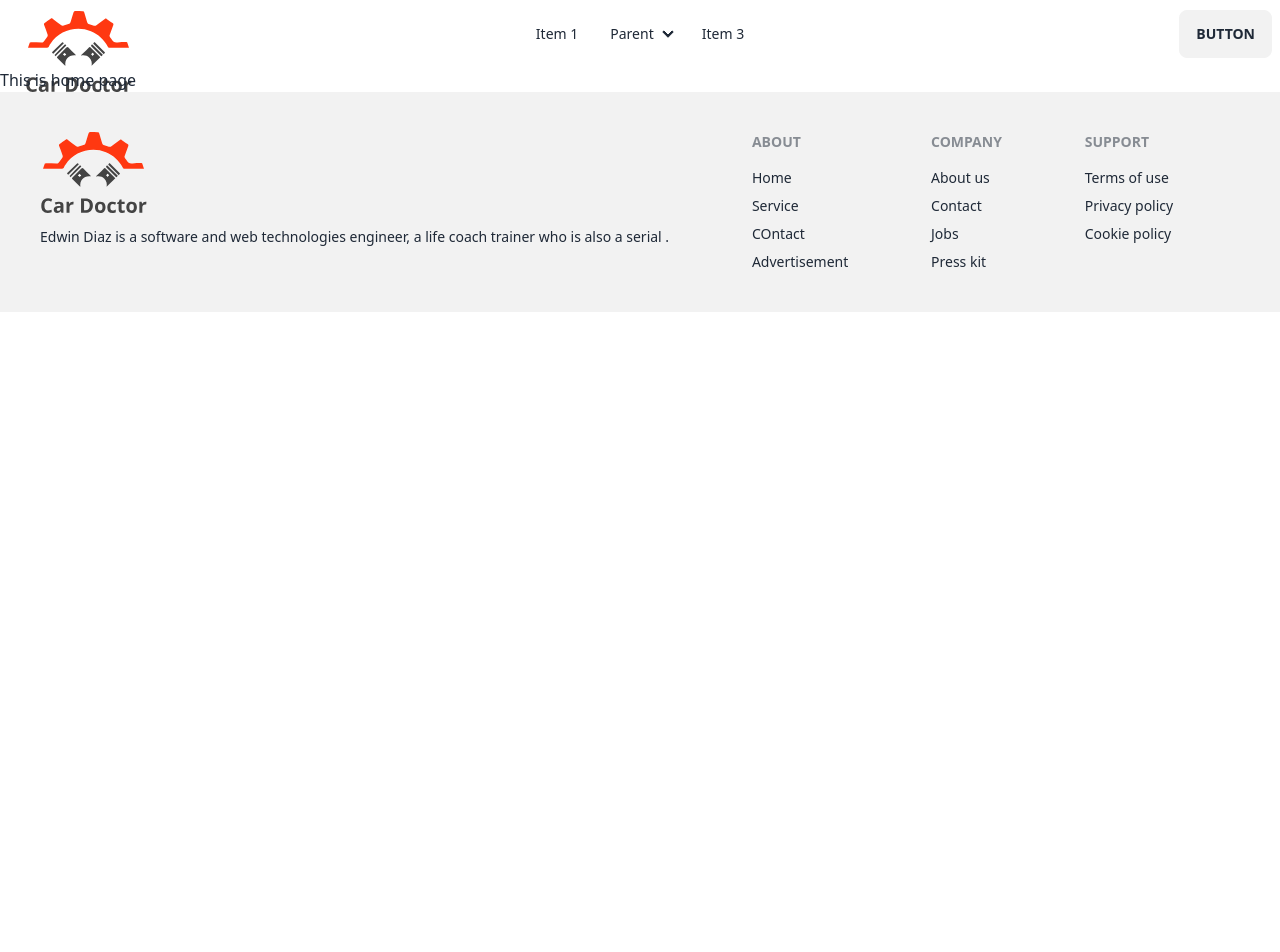
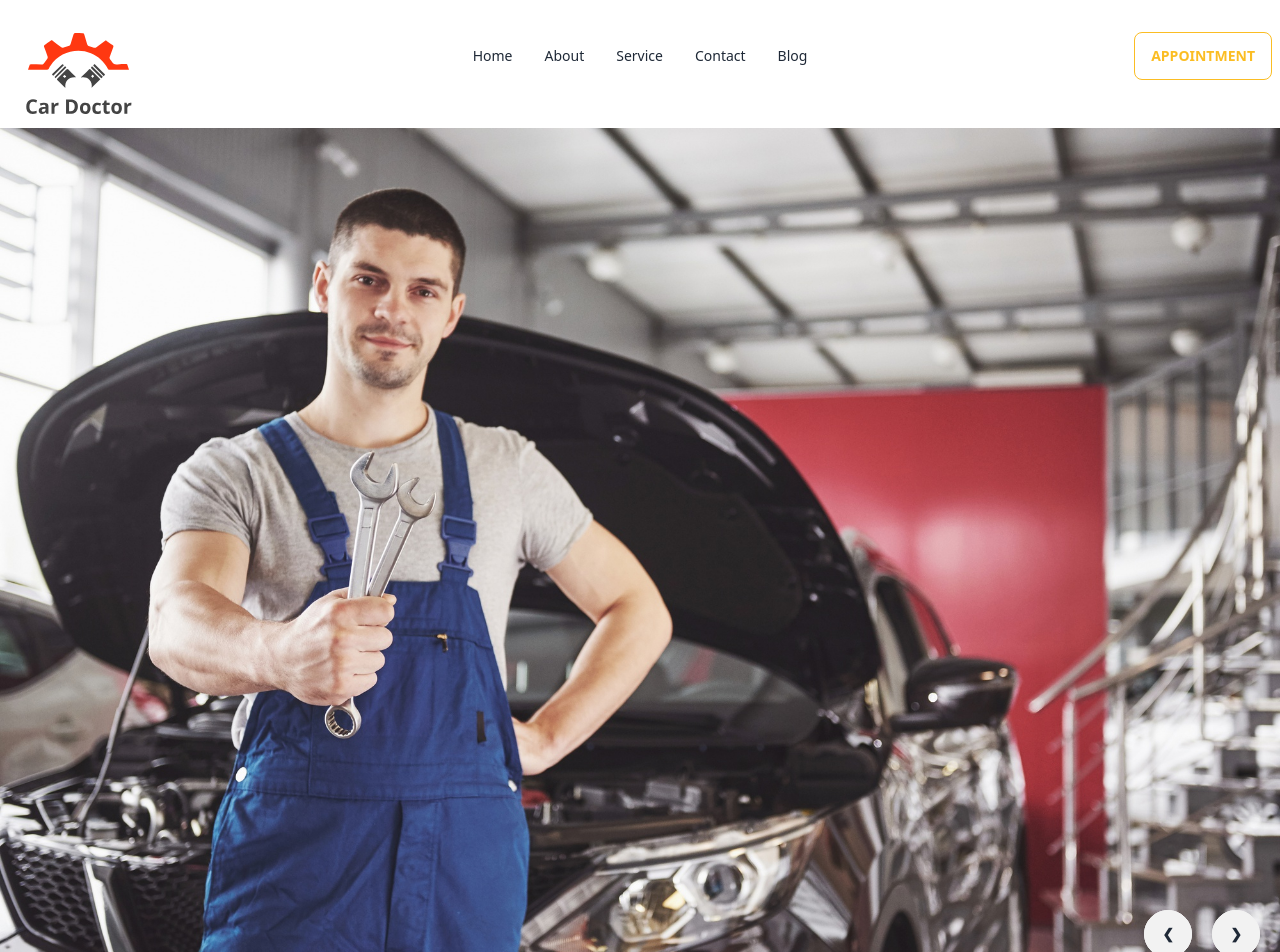
Before and after one commit to mdgausulislam/react-car-doctor-client-project, a React (Vite) app: page / in a window 1280 px wide. Shown: the top 952 px of the page. Before the commit the page ends 800 px from the top, so only its background shows below. Built offline with nearby package versions, Linux system fonts and the light colour scheme.

Commit message:
update caroseel

```diff
--- a/src/Layout/Main.jsx
+++ b/src/Layout/Main.jsx
@@ -1,7 +1,9 @@
 import React from 'react';
 import { Outlet } from 'react-router-dom';
-import Footer from '../Shared/Footer/Footer';
-import Navbar from '../Shared/Navbar/Navbar';
+import Footer from '../Pages/Shared/Footer/Footer';
+import Navbar from '../Pages/Shared/Navbar/Navbar';
+
+
 
 const Main = () => {
     return (
--- /dev/null
+++ b/src/Pages/Home/Banner/Banner.jsx
@@ -0,0 +1,63 @@
+import React from 'react';
+import banner1 from '../../../assets/images/banner/1.jpg'
+import banner2 from '../../../assets/images/banner/2.jpg'
+import banner3 from '../../../assets/images/banner/3.jpg'
+import banner4 from '../../../assets/images/banner/4.jpg'
+
+// import banner5 from '../../../assets/images/banner/5.jpg'
+// import banner6 from '../../../assets/images/banner/6.jpg'
+
+const Banner = () => {
+    return (
+        <div className="carousel w-full">
+            <div id="slide1" className="carousel-item relative w-full">
+                <img src={banner1} className="w-full" />
+                <div className="absolute flex justify-end transform -translate-y-1/2 left-5 right-5 bottom-0 ">
+                    <a href="#slide4" className="btn btn-circle mr-5">❮</a>
+                    <a href="#slide2" className="btn btn-circle">❯</a>
+                </div>
+                <div className="absolute flex justify-end transform -translate-y-1/2 left-5 right-5 bottom-0 ">
+                    <a href="#slide4" className="btn btn-circle mr-5">❮</a>
+                    <a href="#slide2" className="btn btn-circle">❯</a>
+                </div>
+            </div>
+            <div id="slide2" className="carousel-item relative w-full">
+                <img src={banner2} className="w-full" />
+                <div className="absolute flex justify-end transform -translate-y-1/2 left-5 right-5 bottom-0 ">
+                    <a href="#slide4" className="btn btn-circle mr-5">❮</a>
+                    <a href="#slide2" className="btn btn-circle">❯</a>
+                </div>
+            </div>
+            <div id="slide3" className="carousel-item relative w-full">
+                <img src={banner3} className="w-full" />
+                <div className="absolute flex justify-end transform -translate-y-1/2 left-5 right-5 bottom-0 ">
+                    <a href="#slide4" className="btn btn-circle mr-5">❮</a>
+                    <a href="#slide2" className="btn btn-circle">❯</a>
+                </div>
+            </div>
+            <div id="slide4" className="carousel-item relative w-full">
+                <img src={banner4} className="w-full" />
+                <div className="absolute flex justify-end transform -translate-y-1/2 left-5 right-5 bottom-0 ">
+                    <a href="#slide4" className="btn btn-circle mr-5">❮</a>
+                    <a href="#slide2" className="btn btn-circle">❯</a>
+                </div>
+            </div>
+            {/* <div id="slide5" className="carousel-item relative w-full">
+            <img src={banner5}className="w-full" />
+                <div className="absolute flex justify-between transform -translate-y-1/2 left-5 right-5 top-1/2">
+                    <a href="#slide3" className="btn btn-circle">❮</a>
+                    <a href="#slide1" className="btn btn-circle">❯</a>
+                </div>
+            </div>
+            <div id="slide6" className="carousel-item relative w-full">
+            <img src={banner6}className="w-full" />
+                <div className="absolute flex justify-between transform -translate-y-1/2 left-5 right-5 top-1/2">
+                    <a href="#slide3" className="btn btn-circle">❮</a>
+                    <a href="#slide1" className="btn btn-circle">❯</a>
+                </div>
+            </div> */}
+        </div>
+    );
+};
+
+export default Banner;
--- a/src/Pages/Home/Home/Home.jsx
+++ b/src/Pages/Home/Home/Home.jsx
@@ -1,9 +1,10 @@
 import React from 'react';
+import Banner from '../Banner/Banner';
 
 const Home = () => {
     return (
         <div>
-            <h1>This is home page</h1>
+            <Banner></Banner>
         </div>
     );
 };
--- a/src/Shared/Footer/Footer.jsx
+++ b/src/Pages/Shared/Footer/Footer.jsx
@@ -1,5 +1,5 @@
 import React from 'react';
-import logo from '../../assets/logo.svg'
+import logo from '../../../assets/logo.svg'
 
 const Footer = () => {
     return (
--- a/src/Shared/Navbar/Navbar.jsx
+++ b/src/Pages/Shared/Navbar/Navbar.jsx
@@ -1,25 +1,25 @@
 import React from 'react';
 import { Link } from 'react-router-dom';
-import logo from '../../assets/logo.svg'
+import logo from '../../../assets/logo.svg'
 
 const Navbar = () => {
+
+    const NavItems = <>
+        <li><Link to='/'>Home</Link></li>
+        <li><Link to='/about'>About</Link></li>
+        <li><Link to='/service'>Service</Link></li>
+        <li><Link to='/contact'>Contact</Link></li>
+        <li><Link to='/blog'>Blog</Link></li>
+    </>
     return (
-        <div className="navbar bg-base-100">
+        <div className="navbar bg-base-100 h-28 mb-4">
             <div className="navbar-start">
                 <div className="dropdown">
                     <label tabIndex={0} className="btn btn-ghost lg:hidden">
                         <svg xmlns="http://www.w3.org/2000/svg" className="h-5 w-5" fill="none" viewBox="0 0 24 24" stroke="currentColor"><path strokeLinecap="round" strokeLinejoin="round" strokeWidth="2" d="M4 6h16M4 12h8m-8 6h16" /></svg>
                     </label>
                     <ul tabIndex={0} className="menu menu-sm dropdown-content mt-3 z-[1] p-2 shadow bg-base-100 rounded-box w-52">
-                        <li><a>Item 1</a></li>
-                        <li>
-                            <a>Parent</a>
-                            <ul className="p-2">
-                                <li><a>Submenu 1</a></li>
-                                <li><a>Submenu 2</a></li>
-                            </ul>
-                        </li>
-                        <li><a>Item 3</a></li>
+                        {NavItems}
                     </ul>
                 </div>
                 <Link to='/' className="btn btn-ghost normal-case text-xl">
@@ -28,21 +28,11 @@
             </div>
             <div className="navbar-center hidden lg:flex">
                 <ul className="menu menu-horizontal px-1">
-                    <li><a>Item 1</a></li>
-                    <li tabIndex={0}>
-                        <details>
-                            <summary>Parent</summary>
-                            <ul className="p-2">
-                                <li><a>Submenu 1</a></li>
-                                <li><a>Submenu 2</a></li>
-                            </ul>
-                        </details>
-                    </li>
-                    <li><a>Item 3</a></li>
+                    {NavItems}
                 </ul>
             </div>
             <div className="navbar-end">
-                <a className="btn">Button</a>
+                <button className="btn btn-outline btn-warning">Appointment</button>
             </div>
         </div>
     );
--- a/src/Routes/Routes.jsx
+++ b/src/Routes/Routes.jsx
@@ -1,7 +1,8 @@
 import React from 'react';
 import { createBrowserRouter } from "react-router-dom";
-import Main from "../Layout/Main";
+import Main from '../Layout/Main';
 import Home from '../Pages/Home/Home/Home';
+
 
 const router = createBrowserRouter([
     {
```
